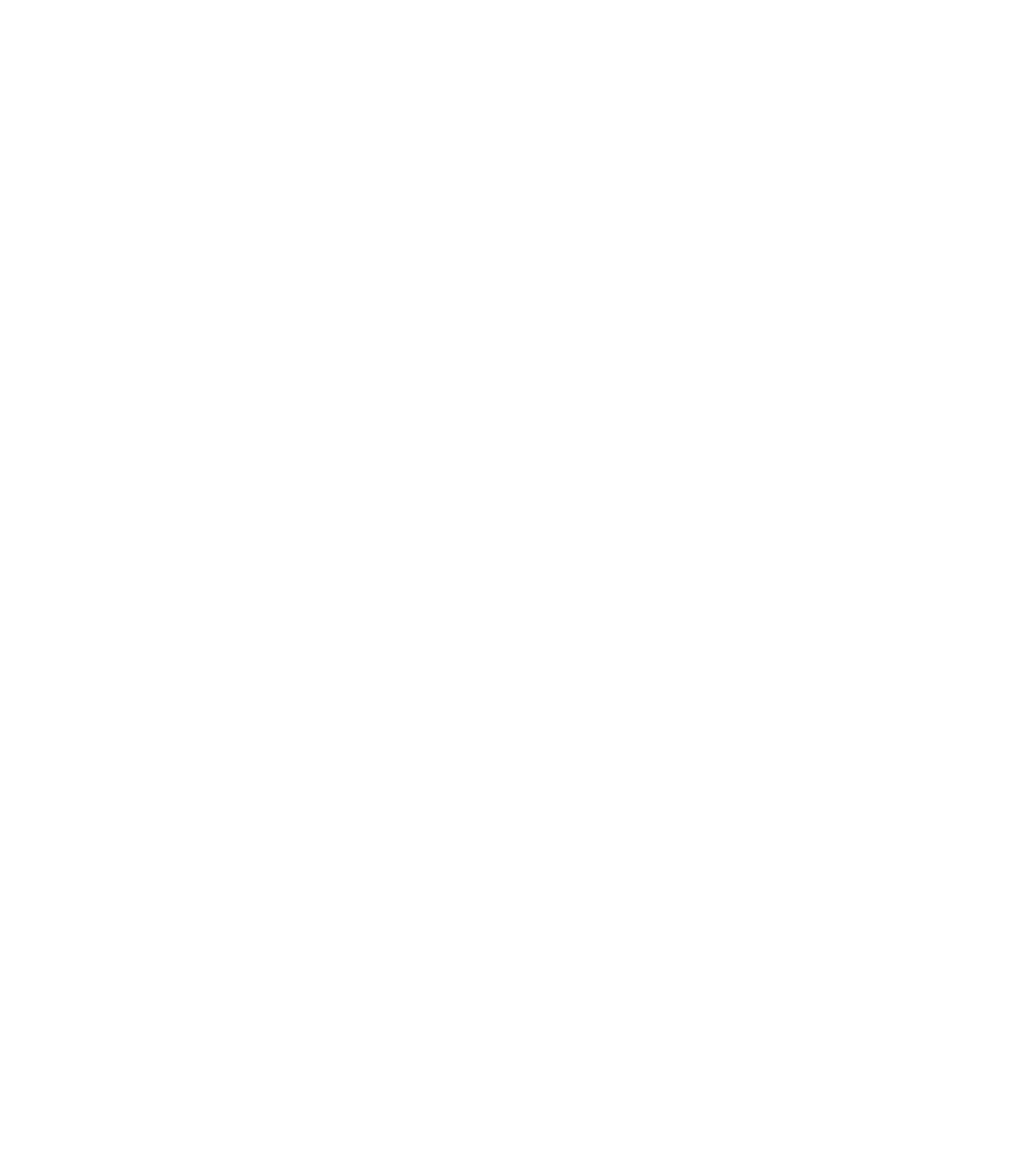
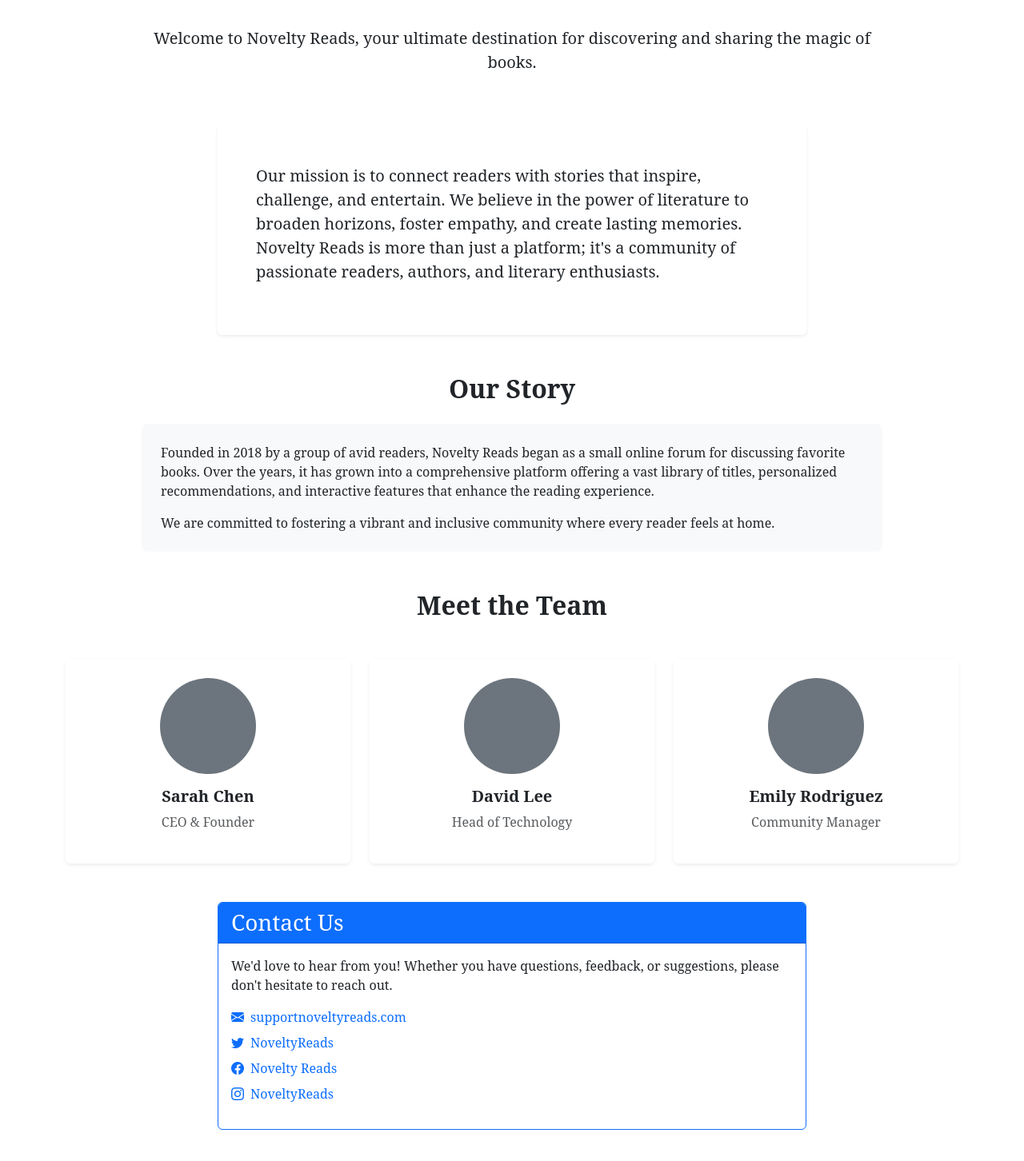
Before and after one commit to yusuufashraaf/NovelNest, an Angular app: page /about-us in a window 1280 px wide. Before the commit this address led to /. Shown: the part 166-1618 px from the top of the page at 80% size. Before the commit the page ends 800 px from the top, so only its background shows below. Built offline with nearby package versions, Linux system fonts and the light colour scheme.

Commit message:
About Us Page (Temp Data)

```diff
--- a/src/app/app.routes.ts
+++ b/src/app/app.routes.ts
@@ -11,6 +11,7 @@ import { ThankYou } from './components/thank-you/thank-you';
 import { UserProfile } from './components/user-profile/user-profile';
 import { PurchasedBooks } from './components/purchased-books/purchased-books';
 import { PersonalInfo } from './components/personal-info/personal-info';
+import { AboutUs } from './components/about-us/about-us';
 
 export const routes: Routes = [
   { path: '', redirectTo: 'Home', pathMatch: 'full' },
@@ -22,6 +23,7 @@ export const routes: Routes = [
   { path: 'success', component: PaymentSuccess },
   { path: 'err', component: PaymentError },
   {path:'dashboard',component:Dashboard},
+  { path: 'about-us', component: AboutUs },
   { path: 'thank-you', component: ThankYou },
   {
     path: 'profile',
--- /dev/null
+++ b/src/app/components/about-us/about-us.html
@@ -0,0 +1,105 @@
+<div class="about-us-container py-5">
+    <div class="container">
+        <!-- Hero Section -->
+        <div class="row mb-5">
+            <div class="col-lg-10 mx-auto text-center">
+                <h1 class="display-4 fw-bold text-primary mb-4">About Us</h1>
+                <p class="lead">
+                    Welcome to Novelty Reads, your ultimate destination for discovering and sharing the magic of books.
+                </p>
+            </div>
+        </div>
+
+        <!-- Mission Section -->
+        <div class="row mb-5">
+            <div class="col-lg-8 mx-auto">
+                <div class="card border-0 shadow-sm">
+                    <div class="card-body p-4 p-md-5">
+                        <p class="fs-5">
+                            Our mission is to connect readers with stories that inspire, challenge, and entertain. We
+                            believe in the power of literature to broaden horizons, foster empathy, and create lasting
+                            memories. Novelty Reads is more than just a platform; it's a community of passionate
+                            readers, authors, and literary enthusiasts.
+                        </p>
+                    </div>
+                </div>
+            </div>
+        </div>
+
+        <!-- Our Story Section -->
+        <div class="row mb-5">
+            <div class="col-lg-10 mx-auto">
+                <h2 class="fw-bold mb-4 text-center">Our Story</h2>
+                <div class="bg-light p-4 rounded-3">
+                    <p>
+                        Founded in 2018 by a group of avid readers, Novelty Reads began as a small online forum for
+                        discussing favorite books. Over the years, it has grown into a comprehensive platform offering a
+                        vast library of titles, personalized recommendations, and interactive features that enhance the
+                        reading experience.
+                    </p>
+                    <p class="mb-0">
+                        We are committed to fostering a vibrant and inclusive community where every reader feels at
+                        home.
+                    </p>
+                </div>
+            </div>
+        </div>
+
+        <!-- Team Section -->
+        <div class="row mb-5">
+            <div class="col-12">
+                <h2 class="fw-bold mb-5 text-center">Meet the Team</h2>
+                <div class="row g-4 justify-content-center">
+                    @for (member of teamMembers; track $index) {
+                        <div class="col-md-4">
+                        <div class="card h-100 border-0 shadow-sm">
+                            <div class="card-body text-center p-4">
+                                <div class="team-img mx-auto rounded-circle mb-3 bg-secondary"
+                                    style="width: 120px; height: 120px;"></div>
+                                <h5 class="fw-bold">{{member.name}}</h5>
+                                <p class="text-muted">{{member.position}}</p>
+                            </div>
+                        </div>
+                    </div>
+                    }
+                </div>
+            </div>
+        </div>
+
+        <!-- Contact Section -->
+        <div class="row">
+            <div class="col-lg-8 mx-auto">
+                <div class="card border-primary">
+                    <div class="card-header bg-primary text-white">
+                        <h3 class="mb-0">Contact Us</h3>
+                    </div>
+                    <div class="card-body">
+                        <p class="card-text">
+                            We'd love to hear from you! Whether you have questions, feedback, or suggestions, please
+                            don't hesitate to reach out.
+                        </p>
+                        <ul class="list-unstyled">
+                            <li class="mb-2">
+                                <i class="bi bi-envelope-fill me-2 text-primary"></i>
+                                <a href="mailto:support@noveltyreads.com"
+                                    class="text-decoration-none">supportnoveltyreads.com</a>
+                            </li>
+                            <li class="mb-2">
+                                <i class="bi bi-twitter me-2 text-primary"></i>
+                                <a href="#" class="text-decoration-none">NoveltyReads</a>
+                            </li>
+                            <li class="mb-2">
+                                <i class="bi bi-facebook me-2 text-primary"></i>
+                                <a href="#" class="text-decoration-none">Novelty Reads</a>
+                            </li>
+                            <li>
+                                <i class="bi bi-instagram me-2 text-primary"></i>
+                                <a href="#" class="text-decoration-none">NoveltyReads</a>
+                            </li>
+                        </ul>
+                    </div>
+                </div>
+            </div>
+        </div>
+    </div>
+</div>
--- /dev/null
+++ b/src/app/components/about-us/about-us.ts
@@ -0,0 +1,15 @@
+import { Component } from '@angular/core';
+
+@Component({
+  selector: 'app-about-us',
+  imports: [],
+  templateUrl: './about-us.html',
+  styleUrl: './about-us.css'
+})
+export class AboutUs {
+teamMembers = [
+    { name: 'Sarah Chen', position: 'CEO & Founder' },
+    { name: 'David Lee', position: 'Head of Technology' },
+    { name: 'Emily Rodriguez', position: 'Community Manager' }
+  ];
+}
```
Also changed, not shown: src/app/components/about-us/about-us.css (added), 1 other file (tests, documents, lock files or other folders).
